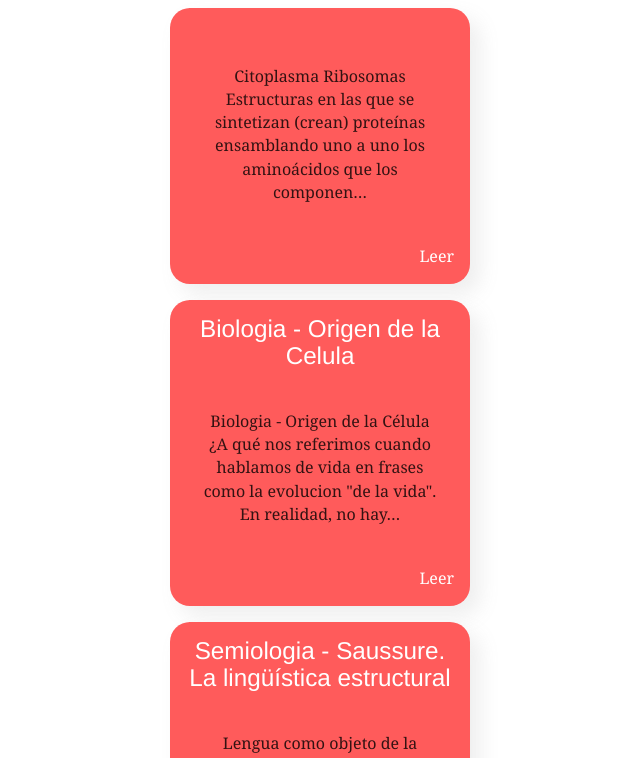
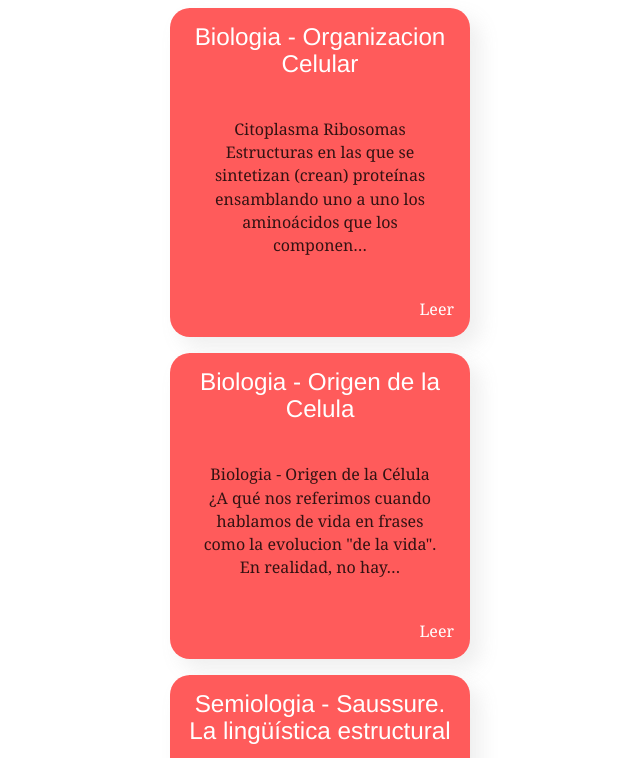
Before and after one commit to alancampora/psicologia, a Gatsby site: page / in a window 1280 px wide. Shown: the part 100-858 px from the top of the page, without its empty margins (320-960 px from the left). Built offline with nearby package versions, Linux system fonts and the light colour scheme; Gatsby itself is replaced by a stand-in of ours; some packages are replaced by stand-ins of ours.

Commit message:
src/pages/biologia-org-celulas.md updated from https://stackedit.io/

```diff
--- a/src/pages/biologia-org-celulas.md
+++ b/src/pages/biologia-org-celulas.md
@@ -1,3 +1,7 @@
+---
+title: "Biologia - Organizacion Celular"
+---
+
 # Citoplasma
 
 # Ribosomas
```
